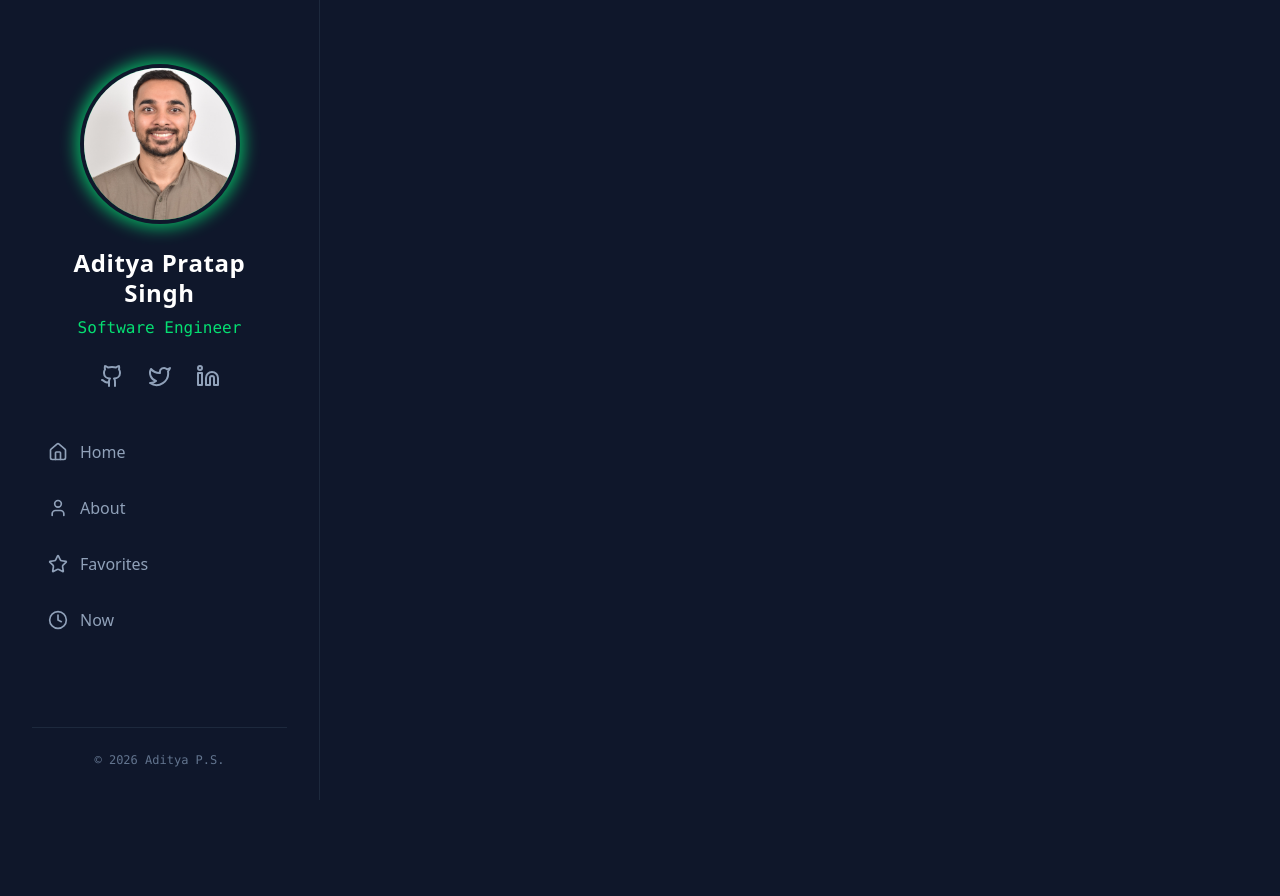
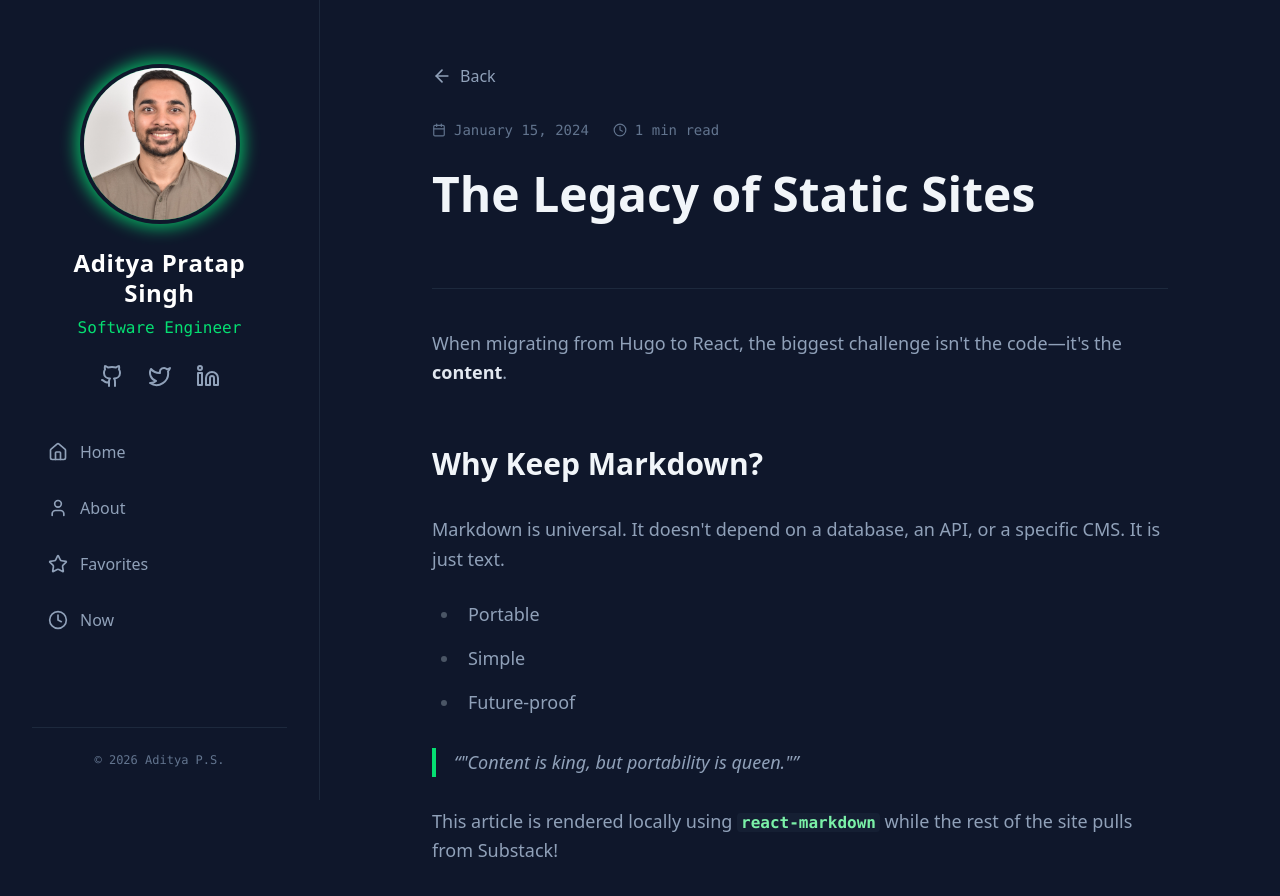
Before and after one commit to pratapaditya1997/personal-website, a React (Vite) app: page /blog/legacy-post in a window 1280 px wide. Shown: the top 896 px of the page. Before the commit the page ends 800 px from the top, so only its background shows below. Built offline with nearby package versions, Linux system fonts and the light colour scheme; no server answers.

Commit message:
feat: add hybrid cms support for local markdown articles

```diff
--- a/package.json
+++ b/package.json
@@ -10,11 +10,14 @@
     "preview": "vite preview"
   },
   "dependencies": {
+    "@tailwindcss/typography": "^0.5.19",
     "@tailwindcss/vite": "^4.1.18",
+    "front-matter": "^4.0.2",
     "lucide-react": "^0.562.0",
     "react": "^19.2.0",
     "react-dom": "^19.2.0",
     "react-ga4": "^2.1.0",
+    "react-markdown": "^10.1.0",
     "react-router-dom": "^7.11.0"
   },
   "devDependencies": {
--- a/src/App.jsx
+++ b/src/App.jsx
@@ -6,6 +6,7 @@ import About from './pages/About';
 import Favorites from './pages/Favorites';
 import AnalyticsTracker from './components/AnalyticsTracker';
 import Now from './pages/Now';
+import BlogPost from './pages/BlogPost';
 import { Menu } from 'lucide-react';
 
 function App() {
@@ -51,6 +52,7 @@ function App() {
             <Route path="/about" element={<About />} />
             <Route path="/favorites" element={<Favorites />} />
             <Route path="/now" element={<Now />} />
+            <Route path="/blog/:slug" element={<BlogPost />} />
           </Routes>
         </main>
       </div>
--- /dev/null
+++ b/src/articles/legacy-post.md
@@ -0,0 +1,19 @@
+---
+title: 'The Legacy of Static Sites'
+description: 'Why I am keeping my old markdown files alive in a React world.'
+pubDate: '2024-01-15'
+---
+
+When migrating from Hugo to React, the biggest challenge isn't the code—it's the **content**.
+
+## Why Keep Markdown?
+
+Markdown is universal. It doesn't depend on a database, an API, or a specific CMS. It is just text.
+
+- Portable
+- Simple
+- Future-proof
+
+> "Content is king, but portability is queen."
+
+This article is rendered locally using `react-markdown` while the rest of the site pulls from Substack!
--- a/src/components/PostCard.jsx
+++ b/src/components/PostCard.jsx
@@ -1,46 +1,47 @@
 import React from 'react';
-import { ExternalLink, Calendar, Clock } from 'lucide-react';
+import { Link } from 'react-router-dom';
+import { Calendar, Clock } from 'lucide-react';
 
-const PostCard = ({ title, pubDate, link, description, content }) => {
-  // Format the date nicely
+const PostCard = ({ article }) => {
+  const { title, pubDate, link, description, content, isLocal } = article;
+
   const formattedDate = new Date(pubDate).toLocaleDateString('en-US', {
     year: 'numeric',
     month: 'long',
     day: 'numeric',
   });
 
-  const calculateReadingTime = (html) => {
-    const text = html.replace(/<[^>]+>/g, ''); // Strip HTML tags
-    const words = text.trim().split(/\s+/).length;
-    const wordsPerMinute = 200; // Average reading speed
-    const minutes = Math.ceil(words / wordsPerMinute);
+  const calculateReadingTime = (text) => {
+    if (!text) return '1 min read';
+    const stripped = text.replace(/<[^>]+>/g, '');
+    const words = stripped.trim().split(/\s+/).length;
+    const minutes = Math.ceil(words / 200);
     return `${minutes} min read`;
   };
 
   const readingTime = calculateReadingTime(content || '');
 
-  // Strip HTML tags from description for a cleaner preview
-  const cleanDescription =
-    description.replace(/<[^>]+>/g, '').substring(0, 160) + '...';
+  const cleanDescription = description
+    ? description.replace(/<[^>]+>/g, '').substring(0, 160) + '...'
+    : '';
 
-  return (
-    <a
-      href={link}
-      target="_blank"
-      rel="noopener noreferrer"
-      className="group flex flex-col rounded-xl border border-transparent bg-slate-800 p-6 transition-all duration-300 hover:bg-slate-800/80 hover:shadow-lg hover:ring-1 hover:shadow-green-900/20 hover:ring-green-400"
-    >
-      {/* Title */}
-      <h3 className="mb-3 text-xl leading-tight font-bold text-slate-100 transition-colors group-hover:text-green-400">
-        {title}
-      </h3>
+  // Shared CSS Classes
+  const cardClasses =
+    'group flex flex-col h-full rounded-xl border border-transparent bg-slate-800 p-6 transition-all duration-300 hover:bg-slate-800/80 hover:shadow-lg hover:ring-1 hover:shadow-green-900/20 hover:ring-green-400 cursor-pointer';
 
-      {/* Description */}
-      <p className="mb-6 flex-1 text-sm leading-relaxed text-slate-400">
-        {cleanDescription}
-      </p>
+  // The Inner Content
+  const CardContent = () => (
+    <>
+      <div className="flex-1">
+        <h3 className="mb-3 text-xl leading-tight font-bold text-slate-100 transition-colors group-hover:text-green-400">
+          {title}
+        </h3>
 
-      {/* Metadata Footer */}
+        <p className="mb-6 text-sm leading-relaxed text-slate-400">
+          {cleanDescription}
+        </p>
+      </div>
+
       <div className="mt-auto flex items-center justify-between border-t border-slate-700 pt-4 font-mono text-xs text-slate-500">
         <div className="flex items-center gap-2">
           <Calendar size={12} />
@@ -52,6 +53,26 @@ const PostCard = ({ title, pubDate, link, description, content }) => {
           <span>{readingTime}</span>
         </div>
       </div>
+    </>
+  );
+
+  // 6. Return correct Link type
+  if (isLocal) {
+    return (
+      <Link to={link} className={cardClasses}>
+        <CardContent />
+      </Link>
+    );
+  }
+
+  return (
+    <a
+      href={link}
+      target="_blank"
+      rel="noopener noreferrer"
+      className={cardClasses}
+    >
+      <CardContent />
     </a>
   );
 };
--- a/src/index.css
+++ b/src/index.css
@@ -1,4 +1,5 @@
 @import 'tailwindcss';
+@plugin '@tailwindcss/typography';
 
 /* Fix: Paint the root background to match the app theme */
 :root,
--- /dev/null
+++ b/src/pages/BlogPost.jsx
@@ -0,0 +1,76 @@
+import React, { useEffect } from 'react';
+import { useParams, useNavigate } from 'react-router-dom';
+import Markdown from 'react-markdown';
+import { ArrowLeft, Calendar, Clock } from 'lucide-react';
+import { getArticleBySlug } from '../utils/articleLoader';
+import SEO from '../components/SEO';
+
+const BlogPost = () => {
+  const { slug } = useParams();
+  const navigate = useNavigate();
+  const article = getArticleBySlug(slug);
+
+  // Redirect if not found
+  useEffect(() => {
+    if (!article) navigate('/');
+  }, [article, navigate]);
+
+  if (!article) return null;
+
+  // Simple reading time estimate
+  const words = article.content.split(' ').length;
+  const readTime = Math.ceil(words / 200);
+
+  return (
+    <div className="mx-auto max-w-3xl px-4 pt-4 pb-20">
+      <SEO
+        title={article.title}
+        description={article.description}
+        image={article.thumbnail}
+        url={`https://pratapaditya.com/blog/${slug}`}
+      />
+
+      <button
+        onClick={() => navigate(-1)}
+        className="group mb-8 flex items-center gap-2 text-slate-400 transition-colors hover:text-green-400"
+      >
+        <ArrowLeft
+          size={20}
+          className="transition-transform group-hover:-translate-x-1"
+        />
+        <span>Back</span>
+      </button>
+
+      <article>
+        {/* Header */}
+        <header className="mb-10 border-b border-slate-800 pb-10">
+          <div className="mb-6 flex items-center gap-6 font-mono text-sm text-slate-500">
+            <span className="flex items-center gap-2">
+              <Calendar size={14} />
+              {new Date(article.pubDate).toLocaleDateString('en-US', {
+                year: 'numeric',
+                month: 'long',
+                day: 'numeric',
+              })}
+            </span>
+            <span className="flex items-center gap-2">
+              <Clock size={14} />
+              {readTime} min read
+            </span>
+          </div>
+
+          <h1 className="mb-6 text-3xl leading-tight font-bold text-slate-100 md:text-5xl">
+            {article.title}
+          </h1>
+        </header>
+
+        {/* Markdown Content */}
+        <div className="prose prose-invert prose-lg prose-headings:text-slate-100 prose-headings:font-bold prose-p:text-slate-400 prose-p:leading-relaxed prose-a:text-green-400 prose-a:no-underline hover:prose-a:underline prose-strong:text-slate-200 prose-code:text-green-300 prose-code:bg-slate-800/50 prose-code:px-1 prose-code:rounded prose-code:before:content-none prose-code:after:content-none prose-blockquote:border-l-green-400 prose-blockquote:text-slate-400 prose-blockquote:italic prose-li:text-slate-400 prose-img:rounded-lg max-w-none">
+          <Markdown>{article.content}</Markdown>
+        </div>
+      </article>
+    </div>
+  );
+};
+
+export default BlogPost;
--- a/src/pages/Home.jsx
+++ b/src/pages/Home.jsx
@@ -1,6 +1,7 @@
 import React, { useEffect, useState } from 'react';
 import PostCard from '../components/PostCard';
 import SEO from '../components/SEO';
+import { getLocalArticles } from '../utils/articleLoader';
 import { Loader2 } from 'lucide-react';
 
 const RSS_URL = `https://api.rss2json.com/v1/api.json?rss_url=https://pratapaditya1997.substack.com/feed`;
@@ -10,27 +11,46 @@ export default function Home() {
   const [loading, setLoading] = useState(true);
 
   useEffect(() => {
-    fetch(RSS_URL)
-      .then((response) => response.json())
-      .then((data) => {
-        if (data.items) {
-          setPosts(data.items);
+    const fetchData = async () => {
+      try {
+        let rssArticles = [];
+        try {
+          const response = await fetch(RSS_URL);
+          const data = await response.json();
+          if (data.items) {
+            rssArticles = data.items.map((item) => ({
+              ...item,
+              isLocal: false,
+            }));
+          }
+        } catch (rssError) {
+          console.error('Error fetching Substack feed:', rssError);
         }
+
+        const localArticles = getLocalArticles();
+
+        const allArticles = [...rssArticles, ...localArticles].sort((a, b) => {
+          return new Date(b.pubDate) - new Date(a.pubDate);
+        });
+
+        setPosts(allArticles);
+      } catch (error) {
+        console.error('Critical error loading articles:', error);
+      } finally {
         setLoading(false);
-      })
-      .catch((error) => {
-        console.error('Error fetching Substack feed:', error);
-        setLoading(false);
-      });
+      }
+    };
+
+    fetchData();
   }, []);
 
   return (
-    <div className="mx-auto max-w-5xl pt-4">
+    <div className="mx-auto max-w-5xl pt-4 pb-20">
       <SEO
         title="Home"
         description="Personal website of Aditya Pratap Singh, a Senior Software Engineer at Google. Writing about distributed systems and philosophy."
       />
-      {/* Header Section - Updated Copy */}
+      {/* Header Section */}
       <header className="mb-12">
         <h1 className="mb-4 text-4xl font-bold tracking-tight text-slate-100">
           Aditya Pratap Singh
@@ -63,15 +83,9 @@ export default function Home() {
 
         {/* GRID LAYOUT */}
         <div className="grid gap-6 md:grid-cols-2">
-          {posts.map((post) => (
-            <PostCard
-              key={post.guid}
-              title={post.title}
-              pubDate={post.pubDate}
-              link={post.link}
-              content={post.content}
-              description={post.description}
-            />
+          {posts.map((post, index) => (
+            // We use 'index' as fallback key because RSS guids might collide with local slugs in rare edge cases
+            <PostCard key={post.guid || index} article={post} />
           ))}
         </div>
       </section>
--- /dev/null
+++ b/src/utils/articleLoader.js
@@ -0,0 +1,33 @@
+import frontMatter from 'front-matter';
+
+const modules = import.meta.glob('../articles/*.md', {
+  query: '?raw',
+  import: 'default',
+  eager: true,
+});
+
+export const getLocalArticles = () => {
+  return Object.keys(modules).map((path) => {
+    const content = modules[path];
+    const { attributes, body } = frontMatter(content);
+
+    // Extract slug from filename (e.g., "../articles/my-post.md" -> "my-post")
+    const slug = path.split('/').pop().replace('.md', '');
+
+    return {
+      title: attributes.title,
+      description: attributes.description,
+      pubDate: attributes.pubDate,
+      link: `/blog/${slug}`, // Internal link
+      isLocal: true, // Flag to identify local vs external
+      content: body, // The actual markdown body
+      categories: attributes.categories || [],
+      guid: slug, // Unique ID for finding it later
+    };
+  });
+};
+
+export const getArticleBySlug = (slug) => {
+  const articles = getLocalArticles();
+  return articles.find((article) => article.guid === slug);
+};
```
Also changed, not shown: 1 other file (tests, documents, lock files or other folders).
